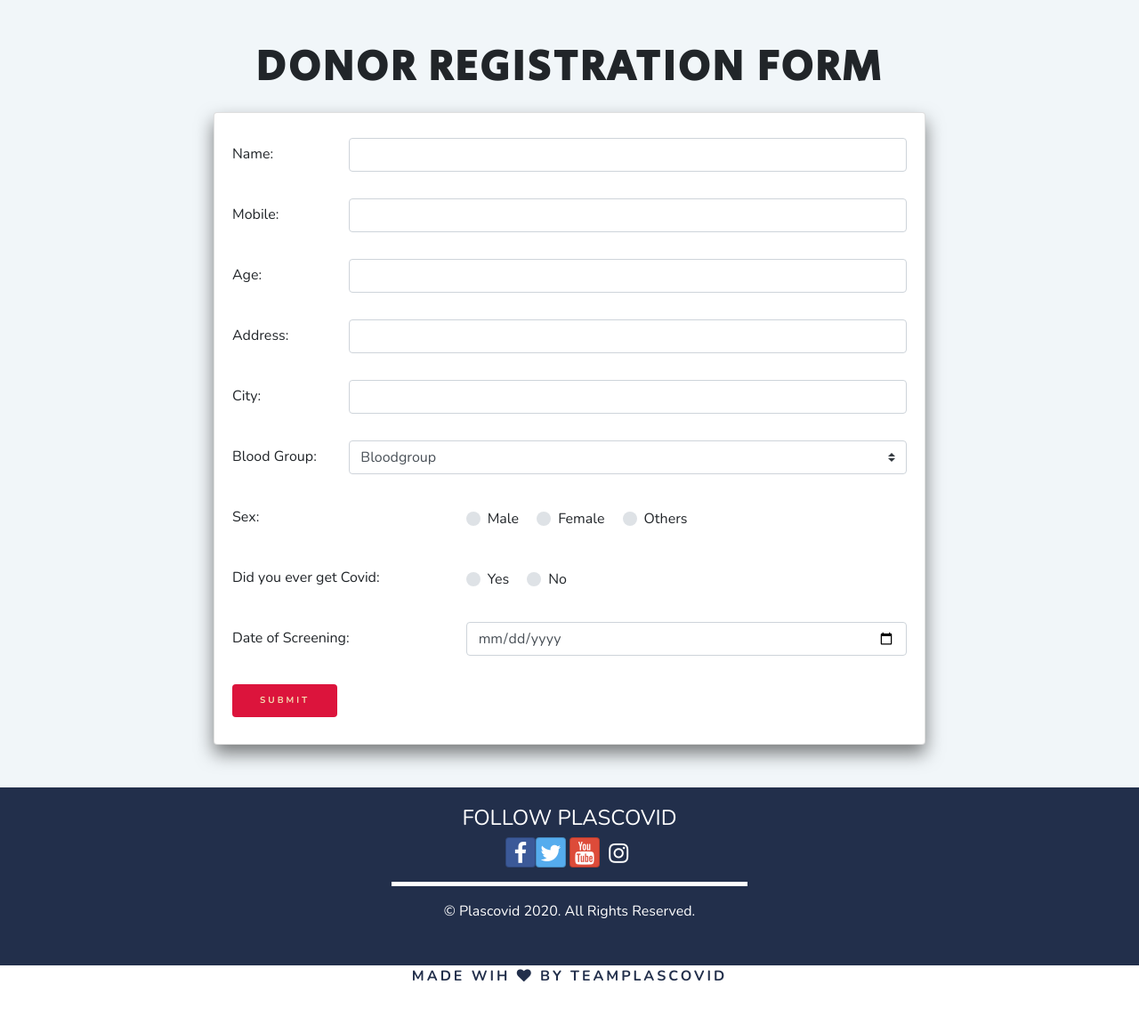
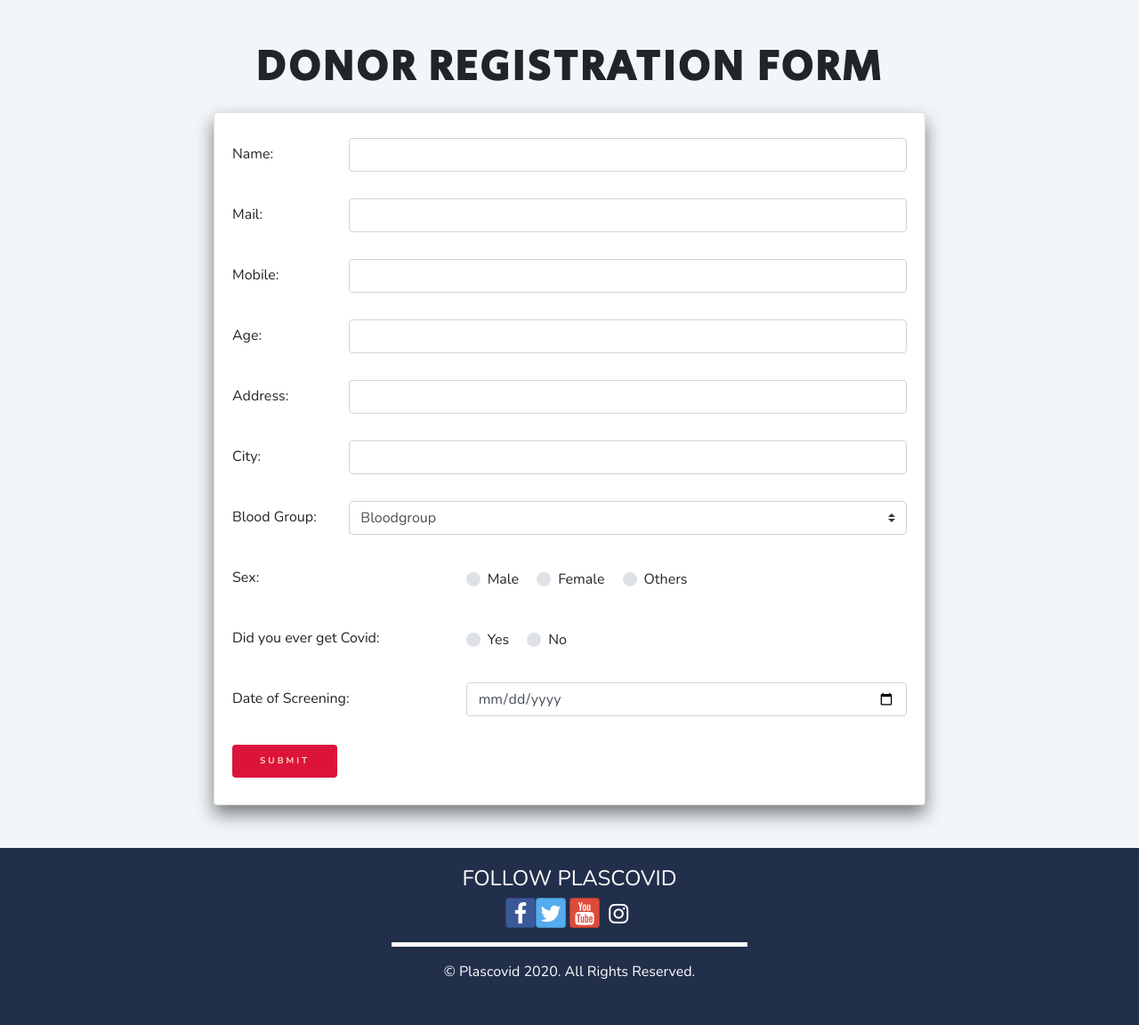
Before and after one commit to NasarTarique/Plascovid, a Django app: page /home/donorform in a window 1280 px wide. Shown: the part 80-1232 px from the top of the page at 89% size. Before the commit the page ends 1183 px from the top, so only its background shows below. Run offline with Django 3.2, Linux system fonts and the light colour scheme; some libraries are stand-ins or nearby versions.

Commit message:
donorform fix

```diff
--- a/home/templates/home/donorform.html
+++ b/home/templates/home/donorform.html
@@ -20,6 +20,14 @@
                       </div>
                       <div class="col-12 col-md-10 pt-2">
                         <input  required type="text" class="form-control" name="name" id="name">
+                      </div>
+                    </div>
+                    <div class="form-group row">
+                      <div class="col-12 col-md-2 col-form-label">
+                        <label for="phone" class="col-form-label">Mail:</label>
+                      </div>
+                      <div class="col-12 col-md-10 pt-2">
+                        <input required type="tel" class="form-control" id="phone" name="mail">
                       </div>
                     </div>
                     <div class="form-group row">
--- a/home/views.py
+++ b/home/views.py
@@ -79,6 +79,7 @@ def submissions(request):
     if request.method == 'POST':
         Donor = Donors.objects.create(
             donorName=request.POST.get('name'),
+            donorMail=request.POST.get('mail'),
             donorMobile=request.POST.get('phone'),
             donorAge=request.POST.get('age'),
             donorAddress=request.POST.get('address'),
```
